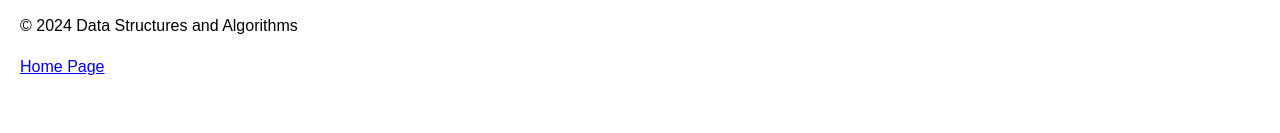
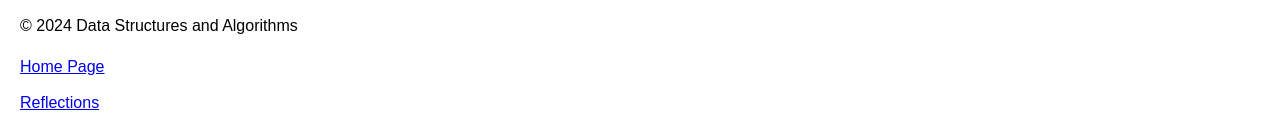
Before and after one commit to mohammedwasifali/subwayoptimisation.github.io, a plain HTML site: page report.html in a window 1280 px wide. Shown: the part 2218-2351 px from the top of the page. Before the commit the page ends 2318 px from the top, so only its background shows below. Drawn offline with Linux system fonts and the light colour scheme.

Commit message:
Update report.html

```diff
--- a/report.html
+++ b/report.html
@@ -141,9 +141,9 @@
     <footer>
         <p>&copy; 2024 Data Structures and Algorithms</p>
     </footer>
-
-    <ul>
+     <ul>
             <li><a href="index.html">Home Page</a></li>
-    </ul>
+            <li><a href="reflections.html">Reflections</a></li>
+     </ul>
 </body>
 </html>
```
